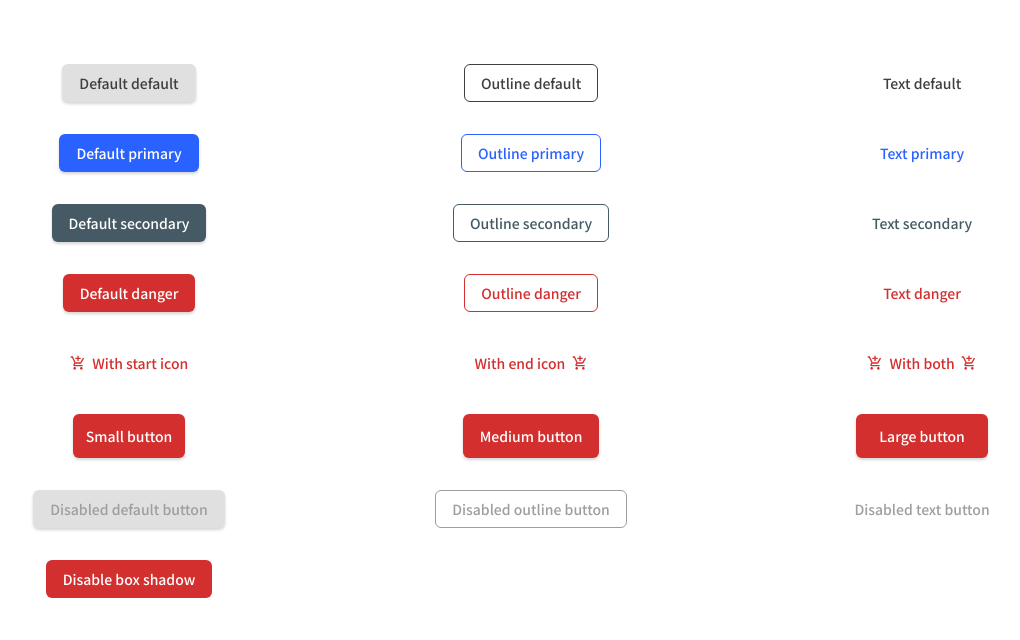
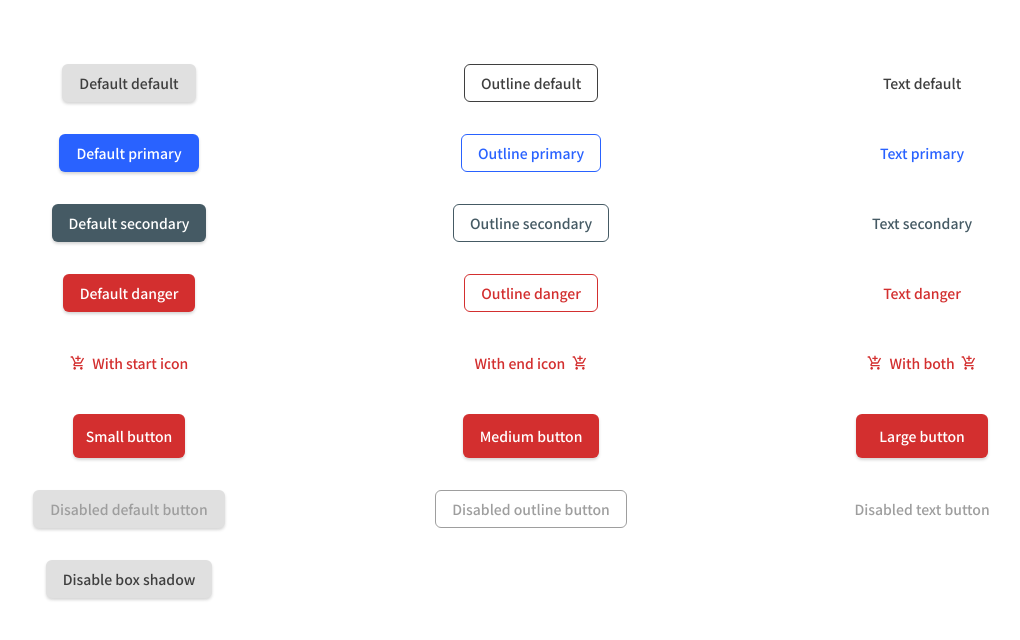
Before and after one commit to oilliever/challenges, a React (Create React App) app: page / in a window 1280 px wide. Shown: the top 640 px of the page, without its empty margins (120-1140 px from the left). Built offline with nearby package versions, Linux system fonts and the light colour scheme.

Commit message:
fix bug 1

```diff
--- a/src/components/Button.js
+++ b/src/components/Button.js
@@ -1,5 +1,3 @@
-import { useState } from 'react';
-
 const Button = ({
     text,
     variant,
@@ -15,20 +13,22 @@ const Button = ({
 
     const btnVariant = variant ? `btn-${variant}` : '';
     const btnColor = color ? `btn-${color}` : '';
-    let buttonClassName = '';
+    let buttonClassName = `${btnSize} `;
 
     if (color) {
         if (variant) {
-            buttonClassName = `btn-${variant}-${color} ${btnSize}`;
+            buttonClassName += `btn-${variant}-${color}`;
         } else {
-            buttonClassName = `btn-default-${color} ${btnSize}`;
+            buttonClassName += `btn-default-${color}`;
         }
     } else {
-        buttonClassName = `${btnSize} ${btnVariant}`;
+        buttonClassName += `${btnVariant}`;
     }
+
     if (disableshadow) {
         buttonClassName += `btn-disable-box-shadow`;
     }
+
     return (
         <button
             type='button'
@@ -40,11 +40,9 @@ const Button = ({
             disableshadow={disableshadow}
             className={buttonClassName}
         >
-            {startIcon && (
-                <startIcon className='start-icon'>{startIcon}</startIcon>
-            )}
+            {startIcon && <span className='start-icon'>{startIcon}</span>}
             {text}
-            {endIcon && <startIcon className='end-icon'>{endIcon}</startIcon>}
+            {endIcon && <span className='end-icon'>{endIcon}</span>}
         </button>
     );
 };
```
